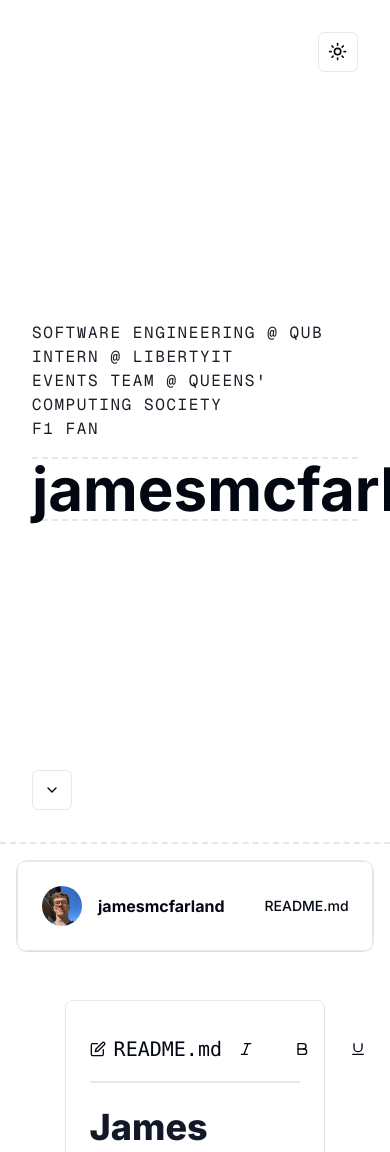
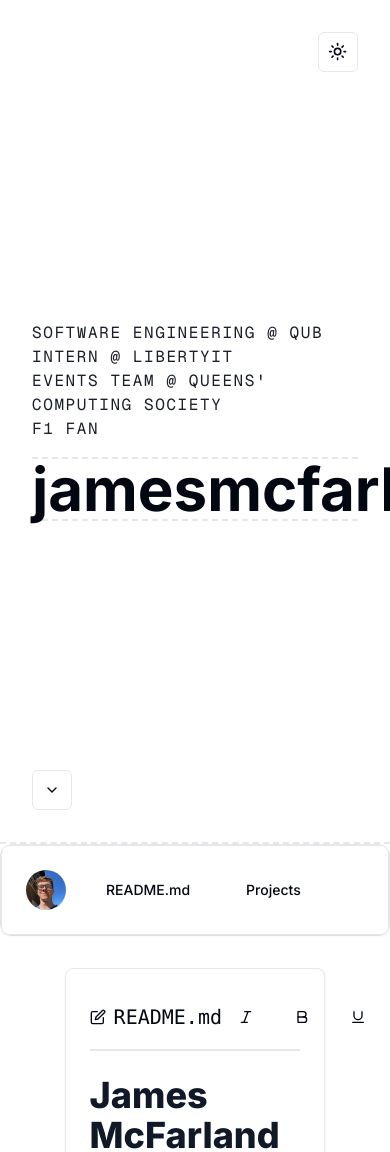
Before and after one commit to jamesmcfarland/cvv4, a Next.js app: page / in a window 390 px wide. Shown: the top 1152 px of the page. Built offline with nearby package versions, Linux system fonts and the light colour scheme.

Commit message:
nav mobile

```diff
--- a/src/components/nav.tsx
+++ b/src/components/nav.tsx
@@ -18,7 +18,7 @@ const links = [
 
 const Nav = () => {
   return (
-    <div className="border rounded-xl sticky top-0 m-4">
+    <div className="border rounded-xl md:sticky top-0 sm:m-4">
       <Card>
         <CardHeader>
           <div className="flex gap-6 items-center">
@@ -27,7 +27,7 @@ const Nav = () => {
                 <AvatarImage src="/james.jpg" />
                 <AvatarFallback>JM</AvatarFallback>
               </Avatar>
-              <h1 className="font-bold">jamesmcfarland</h1>
+              <h1 className="font-bold hidden sm:visible">jamesmcfarland</h1>
             </div>
             {links.map((link, i) => (
               <Link
```
